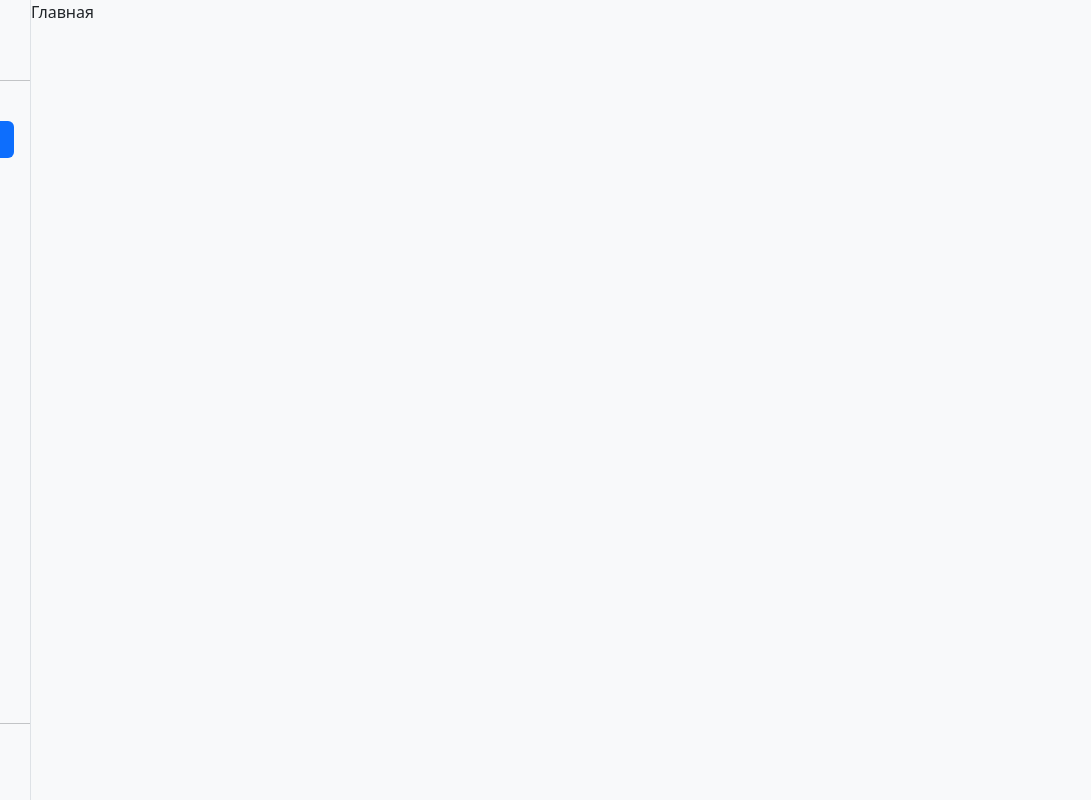
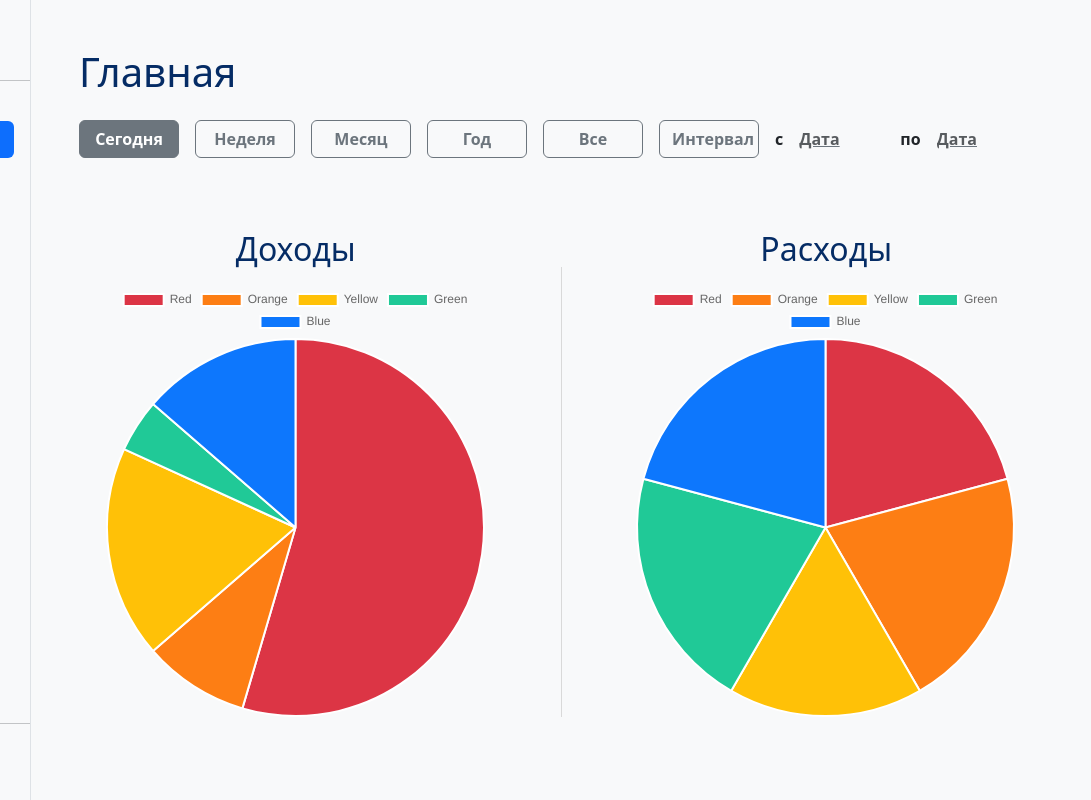
Before and after one commit to daryaleys/Lumincoin-Finance, a website built with Vite: page frontend/src/index.html in a window 1280 px wide. Shown: the top 800 px of the page, 189-1280 px from the left. Built offline with nearby package versions, Linux system fonts and the light colour scheme.

Commit message:
chart js

```diff
--- a/frontend/package.json
+++ b/frontend/package.json
@@ -9,6 +9,7 @@
   },
   "devDependencies": {
     "bootstrap-datepicker": "^1.10.0",
+    "chart.js": "^4.4.2",
     "jquery": "^3.7.1",
     "moment-with-locales-es6": "^1.0.1",
     "sass": "^1.75.0"
--- a/frontend/src/js/components/main.js
+++ b/frontend/src/js/components/main.js
@@ -1,5 +1,75 @@
+import Chart from "chart.js/auto";
+
 export class Main {
-    constructor() {
-        console.log('main')
-    }
+  constructor() {
+    const incomeData = {
+      labels: ["Red", "Orange", "Yellow", "Green", "Blue"],
+      datasets: [
+        {
+          label: "Доходы",
+          data: [300, 50, 100, 25, 75],
+          backgroundColor: [
+            "rgb(220, 53, 69)",
+            "rgb(253, 126, 20)",
+            "rgb(255, 193, 7)",
+            "rgb(32, 201, 151)",
+            "rgb(13, 119, 253)",
+          ],
+          hoverOffset: 4,
+        },
+      ],
+    };
+
+    new Chart(document.getElementById("income-pie"), {
+      type: "pie",
+      data: incomeData,
+      options: {
+        responsive: true,
+        plugins: {
+          legend: {
+            labels: {
+              font: {
+                size: 12,
+              },
+            },
+          },
+        },
+      },
+    });
+
+    const expenseData = {
+      labels: ["Red", "Orange", "Yellow", "Green", "Blue"],
+      datasets: [
+        {
+          label: "Расходы",
+          data: [100, 100, 80, 100, 100],
+          backgroundColor: [
+            "rgb(220, 53, 69)",
+            "rgb(253, 126, 20)",
+            "rgb(255, 193, 7)",
+            "rgb(32, 201, 151)",
+            "rgb(13, 119, 253)",
+          ],
+          hoverOffset: 4,
+        },
+      ],
+    };
+
+    new Chart(document.getElementById("expenses-pie"), {
+      type: "pie",
+      data: expenseData,
+      options: {
+        responsive: true,
+        plugins: {
+          legend: {
+            labels: {
+              font: {
+                size: 12,
+              },
+            },
+          },
+        },
+      },
+    });
+  }
 }
--- a/frontend/src/pages/templates/main.html
+++ b/frontend/src/pages/templates/main.html
@@ -1 +1,96 @@
-Главная
+<div class="vh-100 d-flex flex-column p-5" style="width: calc(100vw - 220px)">
+  <h1 class="fw-medium text-primary-emphasis mb-4">Главная</h1>
+
+  <div class="d-flex align-items-center column-gap-3 mb-4">
+    <div style="width: 100px">
+      <button
+        type="button"
+        class="btn btn-secondary w-100 fw-semibold"
+        data-filter="today"
+      >
+        Сегодня
+      </button>
+    </div>
+    <div style="width: 100px">
+      <button
+        type="button"
+        class="btn btn-tertiary w-100 border border-secondary text-secondary fw-semibold"
+        data-filter="week"
+      >
+        Неделя
+      </button>
+    </div>
+    <div style="width: 100px">
+      <button
+        type="button"
+        class="btn btn-tertiary w-100 border border-secondary text-secondary fw-semibold"
+        data-filter="week"
+      >
+        Месяц
+      </button>
+    </div>
+    <div style="width: 100px">
+      <button
+        type="button"
+        class="btn btn-tertiary w-100 border border-secondary text-secondary fw-semibold"
+        data-filter="week"
+      >
+        Год
+      </button>
+    </div>
+    <div style="width: 100px">
+      <button
+        type="button"
+        class="btn btn-tertiary w-100 border border-secondary text-secondary fw-semibold"
+        data-filter="week"
+      >
+        Все
+      </button>
+    </div>
+    <div style="width: 100px">
+      <button
+        type="button"
+        class="btn btn-tertiary w-100 border border-secondary text-secondary fw-semibold"
+        data-filter="week"
+      >
+        Интервал
+      </button>
+    </div>
+    <span class="fw-semibold">с</span>
+
+    <input
+      id="startDate"
+      class="form-control border-0 outline-0 bg-transparent p-0 text-decoration-underline text-secondary fw-semibold"
+      type="text"
+      placeholder="Дата"
+      data-provide="datepicker"
+    />
+    <span class="fw-semibold">по</span>
+    <input
+      id="endDate"
+      class="form-control border-0 outline-0 bg-transparent p-0 text-decoration-underline text-secondary fw-semibold"
+      type="text"
+      data-provide="datepicker"
+      placeholder="Дата"
+    />
+  </div>
+
+  <div class="w-100 d-flex gap-5 mt-5">
+    <div style="width: 437px">
+      <h2 class="text-center fw-medium text-primary-emphasis mb-3">Доходы</h2>
+      <div>
+        <canvas id="income-pie" width="360"></canvas>
+      </div>
+    </div>
+    <div
+      class="align-self-end"
+      style="width: 1px; height: 450px; background-color: #d9d9d9"
+    ></div>
+    <div style="width: 437px">
+      <h2 class="text-center fw-medium text-primary-emphasis mb-3">Расходы</h2>
+      <div>
+        <canvas id="expenses-pie" width="360"></canvas>
+      </div>
+    </div>
+  </div>
+</div>
```
Also changed, not shown: frontend/src/js/app.js (+7 -7 lines), frontend/src/pages/templates/expenses-create.html (+3 -2 lines), frontend/src/pages/templates/expenses-edit.html (+3 -2 lines), frontend/src/pages/templates/income-and-expenses.html (+1 -1 lines), frontend/src/pages/templates/income-create.html (+3 -2 lines), frontend/src/pages/templates/income-edit.html (+3 -2 lines), 1 other file.
